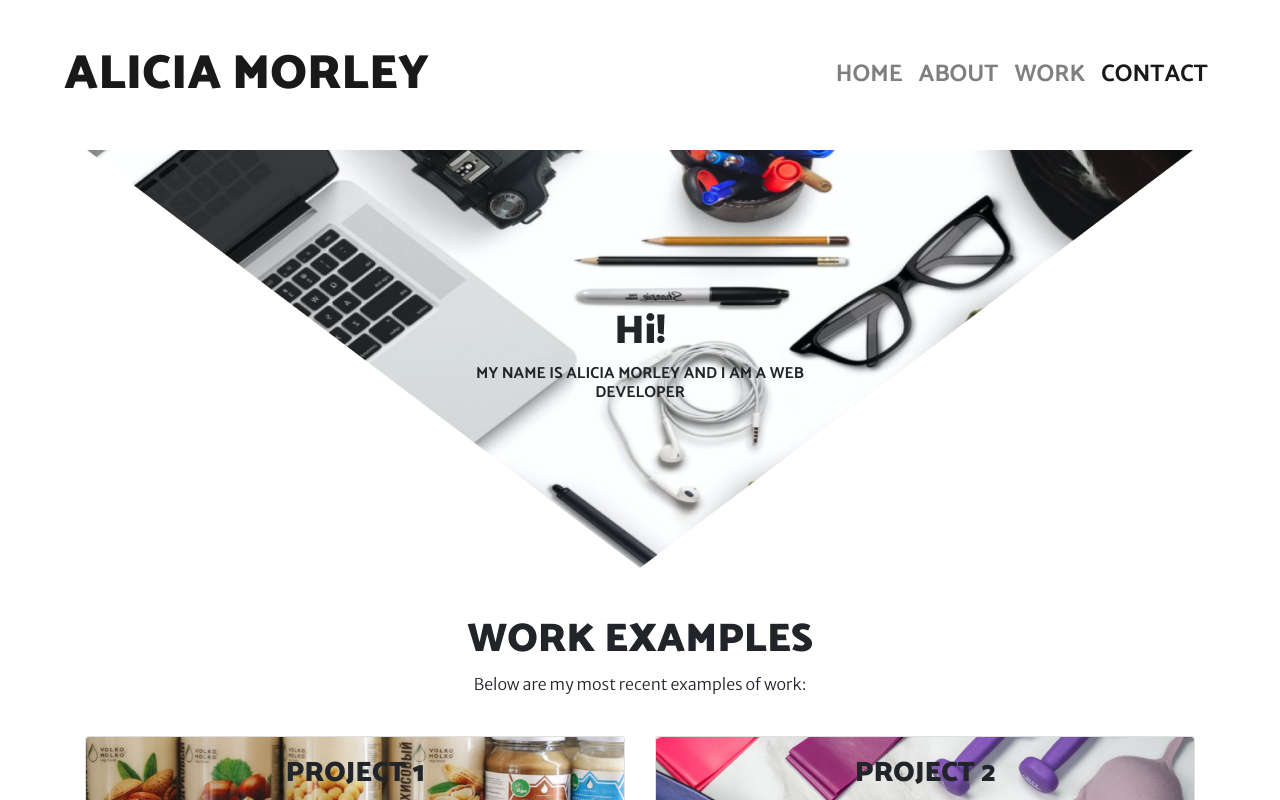
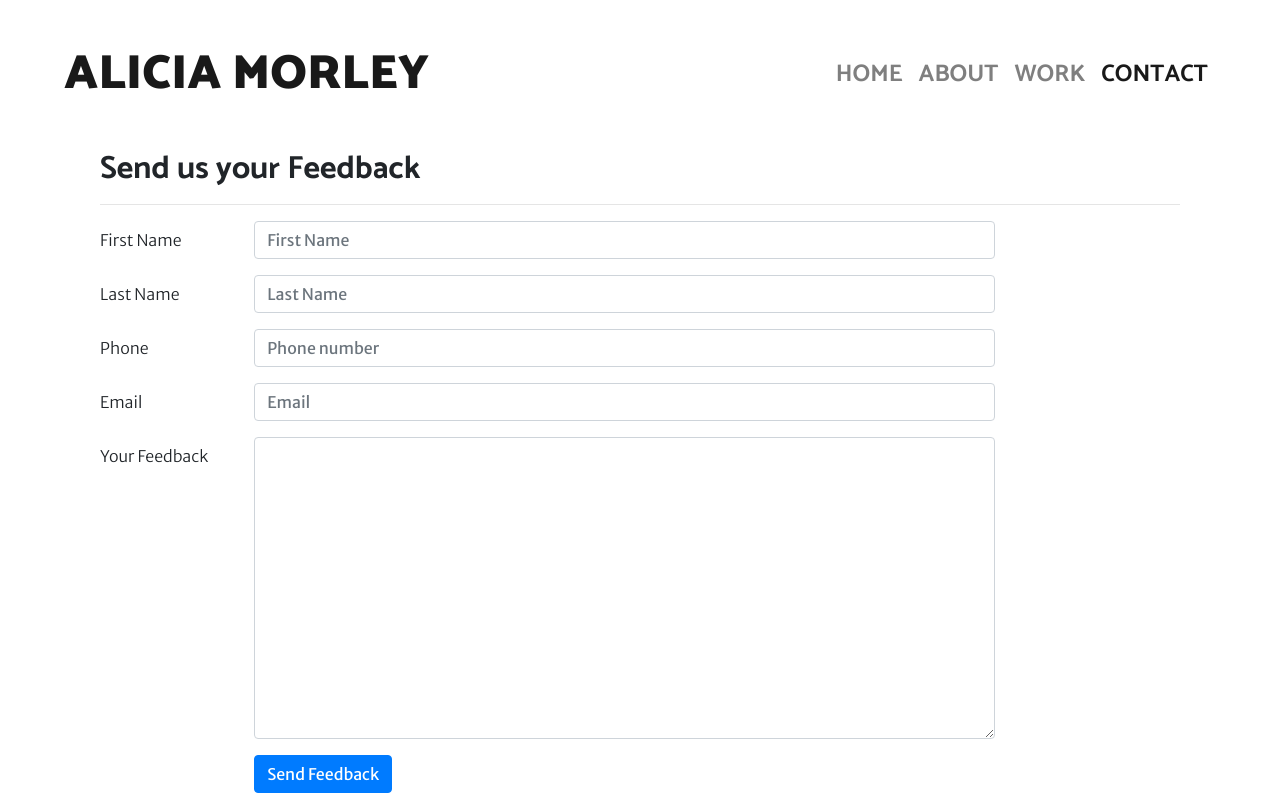
Before and after one commit to Alicia-M-M/alicia-morley-portfolio-site, a React (Create React App) app: page /contactus in a window 1280 px wide. Shown: the top 800 px of the page. Built offline with nearby package versions, Linux system fonts and the light colour scheme.

Commit message:
navbar-updates

```diff
--- /dev/null
+++ b/src/components/AboutComponent.js
@@ -0,0 +1,24 @@
+import React from 'react';
+import { Button } from 'reactstrap';
+
+function About(props) {
+
+    return (
+        <div id="about_id" className="container my-5">
+            <div classname="row">
+                <div className="col text-center pb-4">
+                    <h1>ABOUT ME</h1>
+                    <p>Contrary to popular belief, Lorem Ipsum is not simply random text. It has roots in a piece of classical Latin literature from 45 BC, making it over 2000 years old. </p>
+                </div>
+            </div>
+            <div className="row">
+                <div className="col-4 mx-auto text-center">
+                    <Button>DOWNLOAD MY RESUME</Button>
+                </div>
+            </div>
+        </div>
+    );
+}
+
+
+export default About;
--- /dev/null
+++ b/src/components/ContactComponent.js
@@ -0,0 +1,108 @@
+import React, { Component } from 'react';
+import {
+    Button, Form, FormGroup, Label, Input, Col
+} from 'reactstrap';
+
+class Contact extends Component {
+    constructor(props) {
+        super(props);
+
+        this.state = {
+            firstName: '',
+            lastName: '',
+            phoneNum: '',
+            email: '',
+            agree: false,
+            contactType: 'By Phone',
+            feedback: ''
+        };
+
+        this.handleInputChange = this.handleInputChange.bind(this);
+        this.handleSubmit = this.handleSubmit.bind(this);
+    }
+
+    handleInputChange(event) {
+        const target = event.target;
+        const name = target.name;
+        const value = target.type === 'checkbox' ? target.checked : target.value;
+
+        this.setState({
+            [name]: value
+        });
+    }
+
+    handleSubmit(event) {
+        console.log('Current state is: ' + JSON.stringify(this.state));
+        alert('Current state is: ' + JSON.stringify(this.state));
+        event.preventDefault();
+    }
+    render() {
+        return (
+            <div id="contact_id" className="container">
+                <div className="col-12">
+                    <h2>Send us your Feedback</h2>
+                    <hr />
+                </div>
+                <div className="col-md-10">
+                    <Form onSubmit={this.handleSubmit}>
+                        <FormGroup row>
+                            <Label htmlFor="firstName" md={2}>First Name</Label>
+                            <Col md={10}>
+                                <Input type="text" id="firstName" name="firstName"
+                                    placeholder="First Name"
+                                    value={this.state.firstName}
+                                    onChange={this.handleInputChange} />
+                            </Col>
+                        </FormGroup>
+                        <FormGroup row>
+                            <Label htmlFor="lastName" md={2}>Last Name</Label>
+                            <Col md={10}>
+                                <Input type="text" id="lastName" name="lastName"
+                                    placeholder="Last Name"
+                                    value={this.state.lastName}
+                                    onChange={this.handleInputChange} />
+                            </Col>
+                        </FormGroup>
+                        <FormGroup row>
+                            <Label htmlFor="phoneNum" md={2}>Phone</Label>
+                            <Col md={10}>
+                                <Input type="tel" id="phoneNum" name="phoneNum"
+                                    placeholder="Phone number"
+                                    value={this.state.phoneNum}
+                                    onChange={this.handleInputChange} />
+                            </Col>
+                        </FormGroup>
+                        <FormGroup row>
+                            <Label htmlFor="email" md={2}>Email</Label>
+                            <Col md={10}>
+                                <Input type="email" id="email" name="email"
+                                    placeholder="Email"
+                                    value={this.state.email}
+                                    onChange={this.handleInputChange} />
+                            </Col>
+                        </FormGroup>
+                        <FormGroup row>
+                            <Label htmlFor="feedback" md={2}>Your Feedback</Label>
+                            <Col md={10}>
+                                <Input type="textarea" id="feedback" name="feedback"
+                                    rows="12"
+                                    value={this.state.feedback}
+                                    onChange={this.handleInputChange}></Input>
+                            </Col>
+                        </FormGroup>
+                        <FormGroup row>
+                            <Col md={{ size: 10, offset: 2 }}>
+                                <Button type="submit" color="primary">
+                                    Send Feedback
+                                    </Button>
+                            </Col>
+                        </FormGroup>
+                    </Form>
+                </div>
+            </div>
+
+        );
+    }
+}
+
+export default Contact;
--- a/src/components/HeaderComponent.js
+++ b/src/components/HeaderComponent.js
@@ -22,8 +22,8 @@ class Header extends Component {
     render() {
         return (
             <Navbar light className="bg-white" sticky="top" expand="md">
-                <div className="container-fluid px-5">
-                    <NavbarBrand className="mr-auto" href="/">ALICIA MORLEY</NavbarBrand>
+                <div id="home_id" className="container-fluid px-5">
+                    <NavbarBrand className="mr-auto" href="/home">ALICIA MORLEY</NavbarBrand>
                     <NavbarToggler onClick={this.toggleNav} />
                     <Collapse isOpen={this.state.isNavOpen} navbar>
                         <Nav navbar className="ml-auto" >
@@ -31,27 +31,31 @@ class Header extends Component {
                                 <NavLink className="nav-link" to="/home">
                                     HOME
                                     </NavLink>
+                                {/* <a href="#home_id">
+                                    HOME</a> */}
                             </NavItem>
                             <NavItem>
-                                <NavLink className="nav-link" to="/directory">
+                                <NavLink className="nav-link" to="/about">
                                     ABOUT
                                     </NavLink>
+
+                                {/* <a href="#about_id">
+                                    ABOUT</a> */}
                             </NavItem>
                             <NavItem>
-                                <NavLink className="nav-link" to="/aboutus">
+                                <NavLink className="nav-link" to="/work">
                                     WORK
-                                    </NavLink>
+                                </NavLink>
                             </NavItem>
                             <NavItem>
                                 <NavLink className="nav-link" to="/contactus">
                                     CONTACT
-                                    </NavLink>
+                                </NavLink>
                             </NavItem>
                         </Nav>
                     </Collapse>
                 </div>
             </Navbar>
-            // </React.Fragment>
         );
     }
 }
--- a/src/components/MainComponent.js
+++ b/src/components/MainComponent.js
@@ -1,11 +1,12 @@
 import React, { Component } from 'react';
 import Header from './HeaderComponent';
 import Graphic from './GraphicComponent';
+import About from './AboutComponent';
 import Footer from './FooterComponent';
+// import PopUp from './PopUpComponent';
 import Work from './WorkComponent';
-// import Home from './HomeComponent';
-// import Contact from './ContactComponent';
-// import { Switch, Route, Redirect } from 'react-router-dom';
+import Contact from './ContactComponent';
+import { Switch, Route, Redirect } from 'react-router-dom';
 import { EXAMPLES } from '../shared/examples';
 import { HERO } from '../shared/hero';
 
@@ -19,11 +20,34 @@ class Main extends Component {
     }
 
     render() {
+
+        const MainPage = () => {
+            return (
+                <div>
+                    <Graphic hero={this.state.hero} />
+                    <About />
+                    <Work examples={this.state.examples} />
+
+                    {/* <PopUp /> */}
+                </div>
+            );
+        };
+
         return (
             <div>
                 <Header />
-                <Graphic hero={this.state.hero}/>
+                {/* <Graphic hero={this.state.hero} />
                 <Work examples={this.state.examples} />
+                <PopUp /> */}
+                <Switch>
+                    <Route exact path='/home' component={MainPage} />
+                    <Route exact path='/about' component={MainPage} />
+                    <Route exact path='/work' component={MainPage} render={() => {
+                        document.getElementById("work_id").scrollIntoView();
+                    }} />
+                    <Route exact path='/contactus' component={Contact} />
+                    <Redirect to='/home' />
+                </Switch>
                 <Footer />
             </div>
 
@@ -31,4 +55,8 @@ class Main extends Component {
     }
 }
 
+
+// ender={function () {
+//     document.getElementById("work_id").scrollIntoView();
+// }}
 export default Main;
--- /dev/null
+++ b/src/components/PopUpComponent.js
@@ -0,0 +1,38 @@
+import React, { Component } from 'react';
+import { Modal, ModalHeader, ModalBody, Button } from 'reactstrap';
+
+class PopUp extends Component {
+    constructor(props) {
+        super(props);
+
+        this.state = {
+
+            isModalOpen: false
+        };
+
+
+        this.toggleModal = this.toggleModal.bind(this);
+    }
+
+    toggleModal() {
+        this.setState({
+            isModalOpen: !this.state.isModalOpen
+        });
+    }
+
+    render() {
+        return (
+            <React.Fragment>
+                <Button outline onClick={this.toggleModal}>Login
+        </Button>
+                <Modal isOpen={this.state.isModalOpen} toggle={this.toggleModal}>
+                    <ModalHeader toggle={this.toggleModal}>Login</ModalHeader>
+                    <ModalBody>
+                    </ModalBody>
+                </Modal>
+            </React.Fragment>
+        );
+    }
+}
+
+export default PopUp;
--- a/src/components/WorkComponent.js
+++ b/src/components/WorkComponent.js
@@ -1,8 +1,11 @@
 import React from 'react';
-import { Card, CardImg, CardImgOverlay, CardTitle } from 'reactstrap';
+import { Card, CardImg, CardImgOverlay, CardTitle, Button } from 'reactstrap';
 
 function RenderWorkCardItem({ example }) {
     return (
+        <React.Fragment>
+            <Button outline >Info
+        </Button>
             <Card>
                 <CardImg width="100%" src={example.image} alt={example.name} />
                 <CardImgOverlay>
@@ -12,7 +15,9 @@ function RenderWorkCardItem({ example }) {
                     </CardTitle>
                 </CardImgOverlay>
             </Card>
+        </React.Fragment>
     )
+
 }
 
 function Work(props) {
@@ -26,7 +31,7 @@ function Work(props) {
     });
 
     return (
-        <div className="container my-5">
+        <div id="work_id" className="container my-5">
             <div classname="row">
                 <div className="col text-center pb-4">
                     <h1>WORK EXAMPLES</h1>
```
Lines whose indentation alone changed are shown as unchanged.
